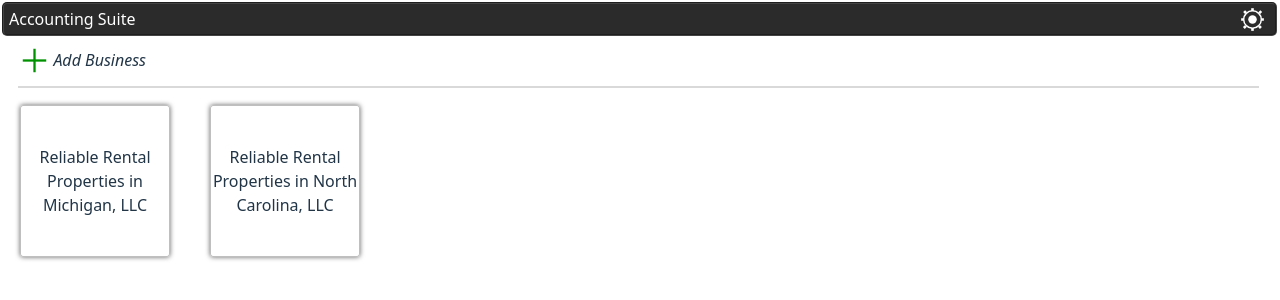
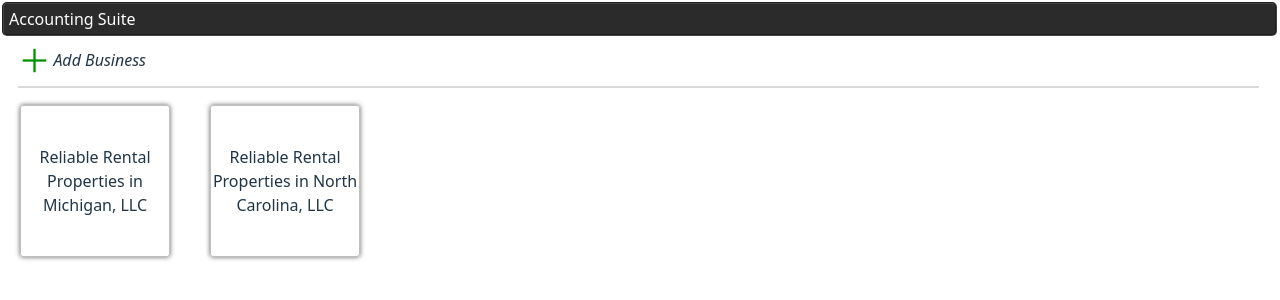
Before and after one commit to jrod04/Accounting.System.Frontend, a React (Vite) app: page / in a window 1280 px wide. Shown: the top 300 px of the page. Built offline with nearby package versions, Linux system fonts and the light colour scheme.

Commit message:
-Fixed build errors from navigation.test.tsx => After retrieving the settings button, ensure it exists before conducting expectations => if (settings)

```diff
--- a/src/components/Navigation/Navigation.tsx
+++ b/src/components/Navigation/Navigation.tsx
@@ -23,18 +23,19 @@ const Navigation = ({title}: {title: string}) => {
             Settings Placeholder
         </div>;
 
-
-
     return(
         <nav className={styles.nav}>
             <div className={`${styles.navPart} ${styles.title}`} >
                 {title}
             </div>
-            {openSettings && settingsContainer}
             <div className={`${styles.navPart} ${styles.utils}`}>
-            <button aria-label='Settings Button' className={styles.settings} onClick={handlerClick}>
-                <img src={Cog} className={styles.cog} alt='Settings Button Image' title='Settings' />
-            </button>
+                {openSettings && settingsContainer}
+                <button aria-label='Settings Button'
+                        src={Cog}
+                        alt='Settings Button'
+                        title='Settings'
+                        className={styles.settings}
+                        onClick={handlerClick} />
             </div>
         </nav>
 
```
Also changed, not shown: 2 other files (tests, documents, lock files or other folders).
